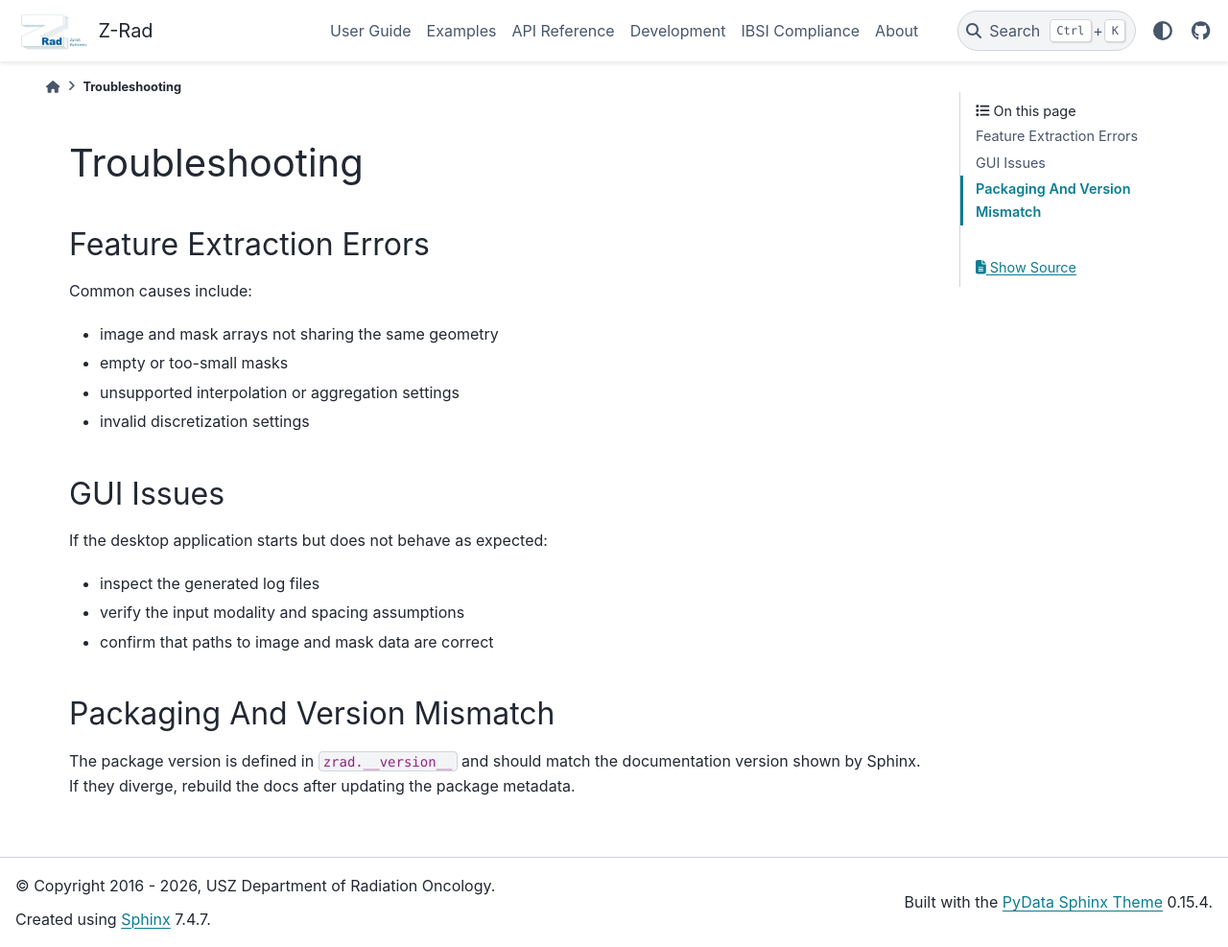
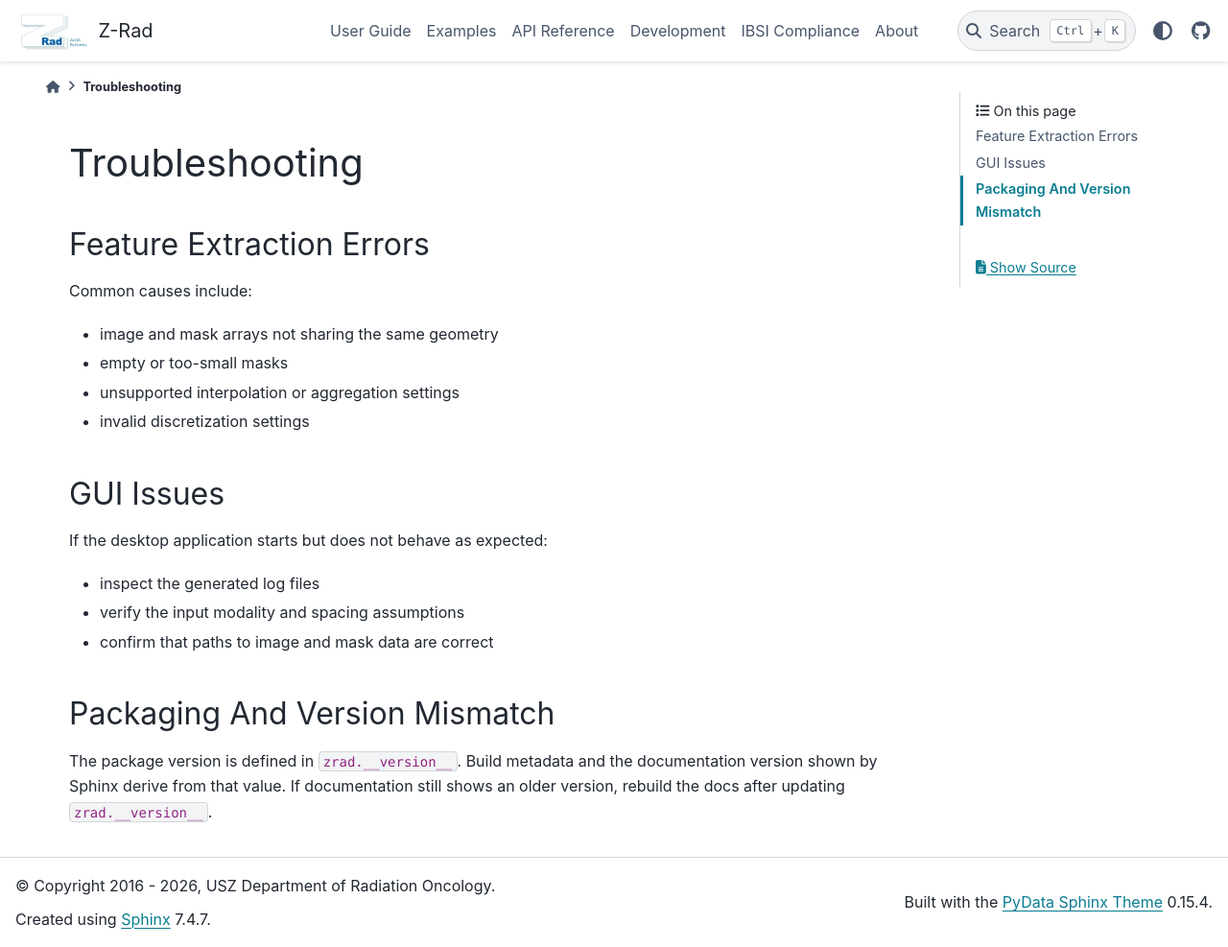
Before and after one commit to medical-physics-usz/z-rad, a Sphinx documentation site: the page built from docs/user/troubleshooting.rst, in a window 1280 px wide and 987 px high. Shown: the whole window at 96% size. Built offline with Sphinx 7.4.7 and the PyData theme 0.15.4, drawn with Linux system fonts in a browser that asks for light colours.

Commit message:
Enable dynamic versioning and bump version
Switch project to dynamic versioning from zrad.__version__ by adding [tool.setuptools.dynamic] in pyproject.toml, and update zrad.__version__ to 26.5.0-dev. Clarify docs troubleshooting text to explain that build metadata and Sphinx documentation derive from zrad.__version__ and to rebuild docs if an older version is shown.

```diff
--- a/docs/user/troubleshooting.rst
+++ b/docs/user/troubleshooting.rst
@@ -25,6 +25,6 @@
 Packaging And Version Mismatch
 ------------------------------
 
-The package version is defined in ``zrad.__version__`` and should match the
-documentation version shown by Sphinx. If they diverge, rebuild the docs after
-updating the package metadata.
+The package version is defined in ``zrad.__version__``. Build metadata and the
+documentation version shown by Sphinx derive from that value. If documentation
+still shows an older version, rebuild the docs after updating ``zrad.__version__``.
--- a/pyproject.toml
+++ b/pyproject.toml
@@ -8,7 +8,7 @@
 
 [project]
 name = "z-rad"
-version = "26.4.0-dev"
+dynamic = ["version"]
 description = "Z-Rad is a radiomic feature extraction software with GUI and API."
 readme = "README.md"
 requires-python = ">=3.10"
@@ -40,5 +40,8 @@
 [tool.setuptools]
 # Additional setuptools configuration
 
+[tool.setuptools.dynamic]
+version = { attr = "zrad.__version__" }
+
 [tool.setuptools.packages.find]
 include = ["zrad", "zrad.*"]
--- a/zrad/__init__.py
+++ b/zrad/__init__.py
@@ -1 +1 @@
-__version__ = "26.4.0-dev"
+__version__ = "26.5.0-dev"
```
